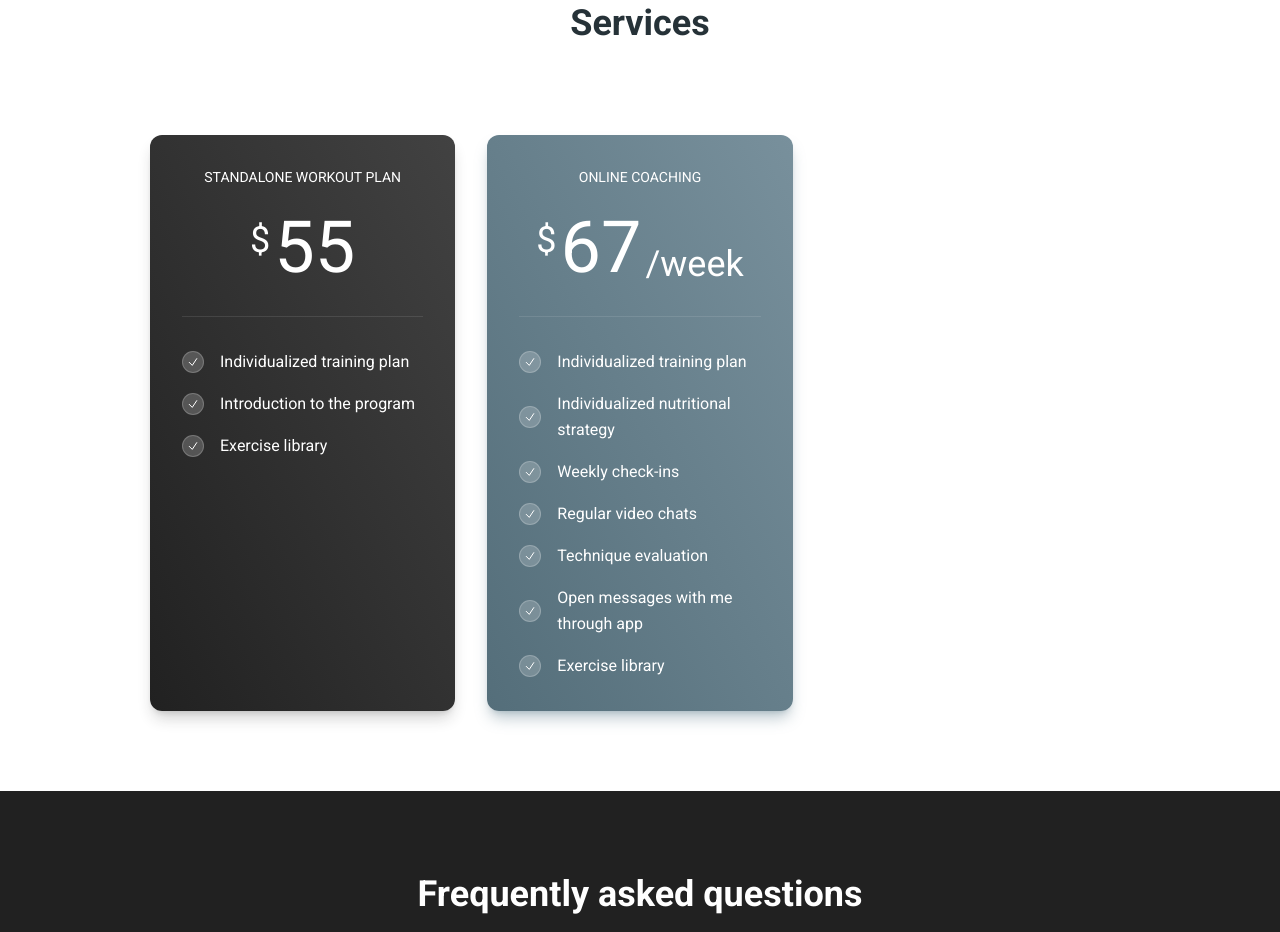
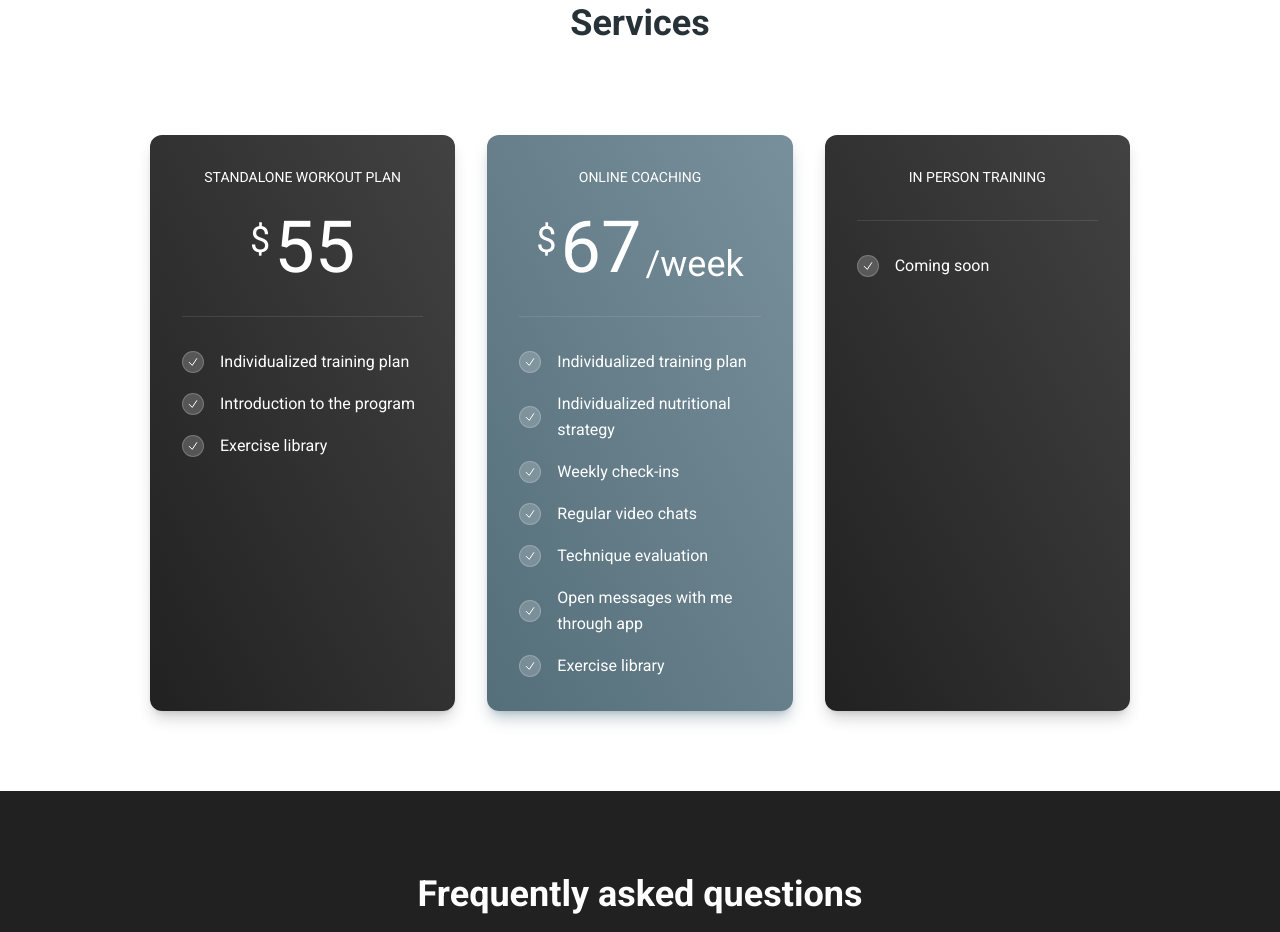
Before and after one commit to ruimiguelbastos/rbfitness-website, a Next.js app: page / in a window 1280 px wide. Shown: the part 2500-3432 px from the top of the page. Built offline with nearby package versions, Linux system fonts and the light colour scheme.

Commit message:
Updated services

```diff
--- a/src/app/services.tsx
+++ b/src/app/services.tsx
@@ -37,6 +37,13 @@ const SERVICES = [
     frequency: "week",
     color: "blue-gray", //color: "gray",
   },
+  {
+    title: "In Person Training",
+    bulletpoints: [
+      "Coming soon",
+    ],
+    color: "gray",
+    },
 ];
 
 export function Services() {
--- a/src/components/pricing-card.tsx
+++ b/src/components/pricing-card.tsx
@@ -46,6 +46,7 @@ export function PricingCard({ title, price, bulletpoints, frequency, color }) {
         >
           {title}
         </Typography>
+        {price ?
         <Typography
           variant="h1"
           color="white"
@@ -58,7 +59,7 @@ export function PricingCard({ title, price, bulletpoints, frequency, color }) {
           ) : (
             ""
           )}
-        </Typography>
+          </Typography> : ('')}
       </CardHeader>
       <CardBody className="p-0">
         <ul className="flex flex-col gap-4">
```
